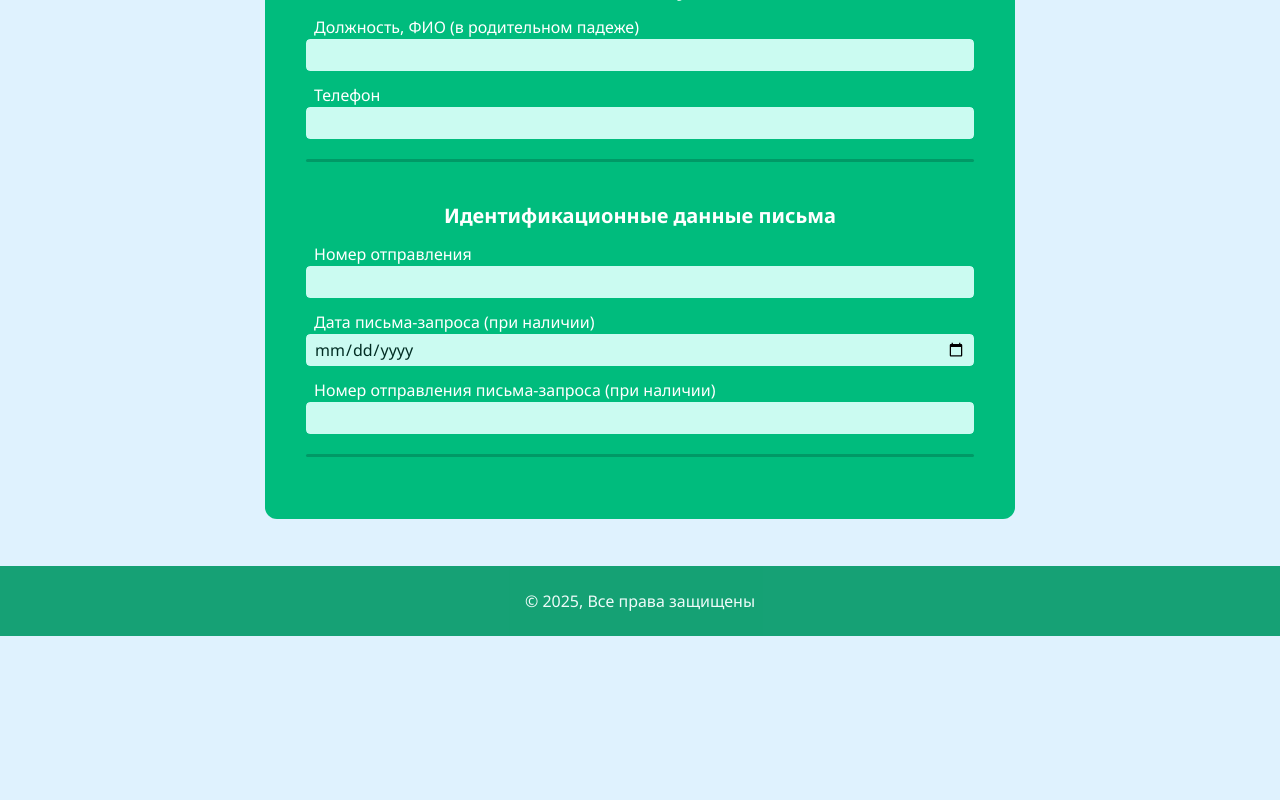
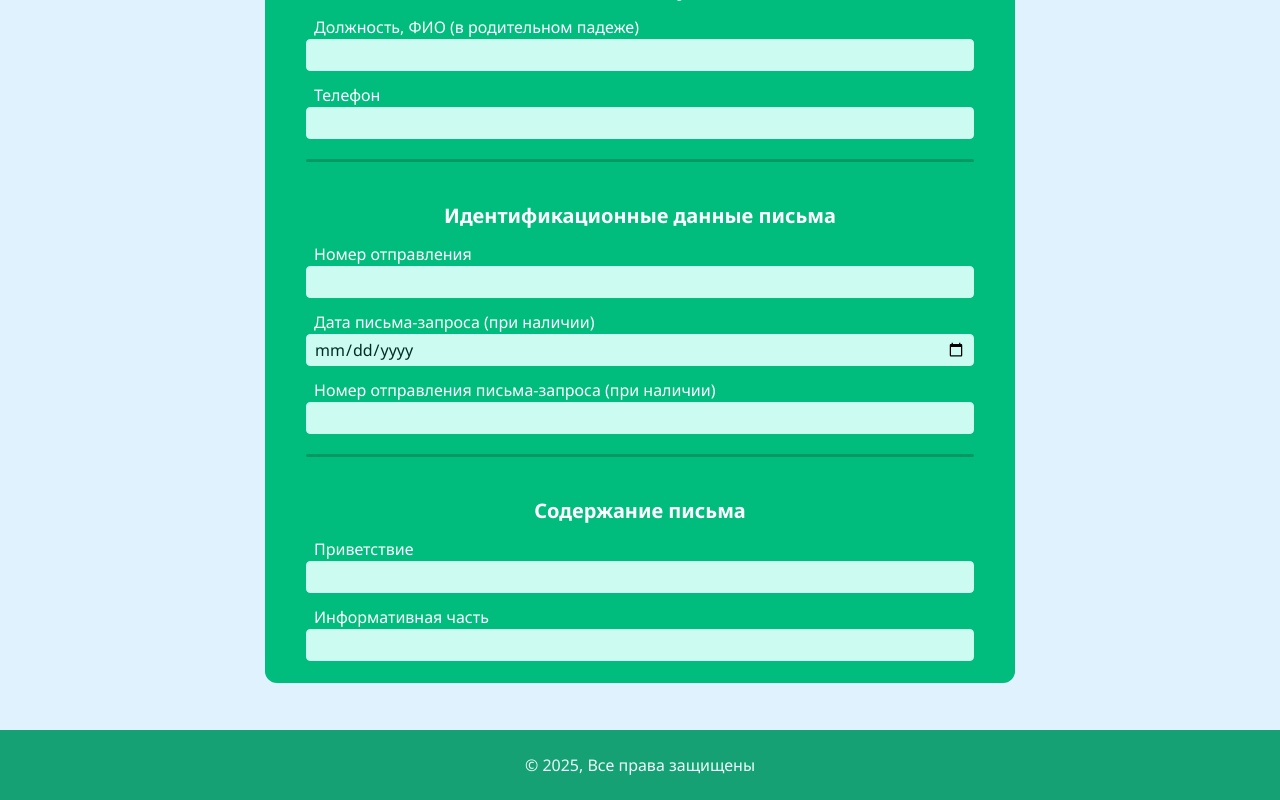
Before and after one commit to VladimirKashtanov/DocuLetter, a Next.js app: page / in a window 1280 px wide. Shown: the part 1116-1916 px from the top of the page. Before the commit the page ends 1752 px from the top, so only its background shows below. Built offline with nearby package versions, Linux system fonts and the light colour scheme.

Commit message:
Add LetterContent component

```diff
--- /dev/null
+++ b/src/entities/letter-content/index.ts
@@ -0,0 +1 @@
+export { LetterContent } from './ui/letter-content'
--- /dev/null
+++ b/src/entities/letter-content/ui/letter-content.tsx
@@ -0,0 +1,24 @@
+import { TextBox } from '@/shared/text-box'
+import clsx from 'clsx'
+import { FC } from 'react'
+
+interface ILetterContent {
+	readonly className?: string
+}
+
+export const LetterContent: FC<ILetterContent> = props => {
+	const { className } = props
+
+	return (
+		<div className={clsx('flex flex-col gap-3 w-[100%]', className)}>
+			<h2 className='self-center text-xl font-bold text-white'>
+				Содержание письма
+			</h2>
+
+			<TextBox label='Приветствие' error='' />
+			<TextBox label='Информативная часть' error='' />
+		</div>
+	)
+}
+
+export default LetterContent
--- a/src/features/data-form/ui/data-form.tsx
+++ b/src/features/data-form/ui/data-form.tsx
@@ -1,4 +1,5 @@
 import { Letter } from '@/entities/letter'
+import { LetterContent } from '@/entities/letter-content'
 import { Recipient } from '@/entities/recipient'
 import { Sender } from '@/entities/sender'
 import { SenderCompany } from '@/entities/sender-company'
@@ -39,7 +40,7 @@ export const DataForm: FC<IDataForm> = props => {
 				<div className='rounded bg-emerald-600 w-[100%] h-[3px]' />
 			</div>
 
-			<div></div>
+			<LetterContent />
 		</form>
 	)
 }
```
